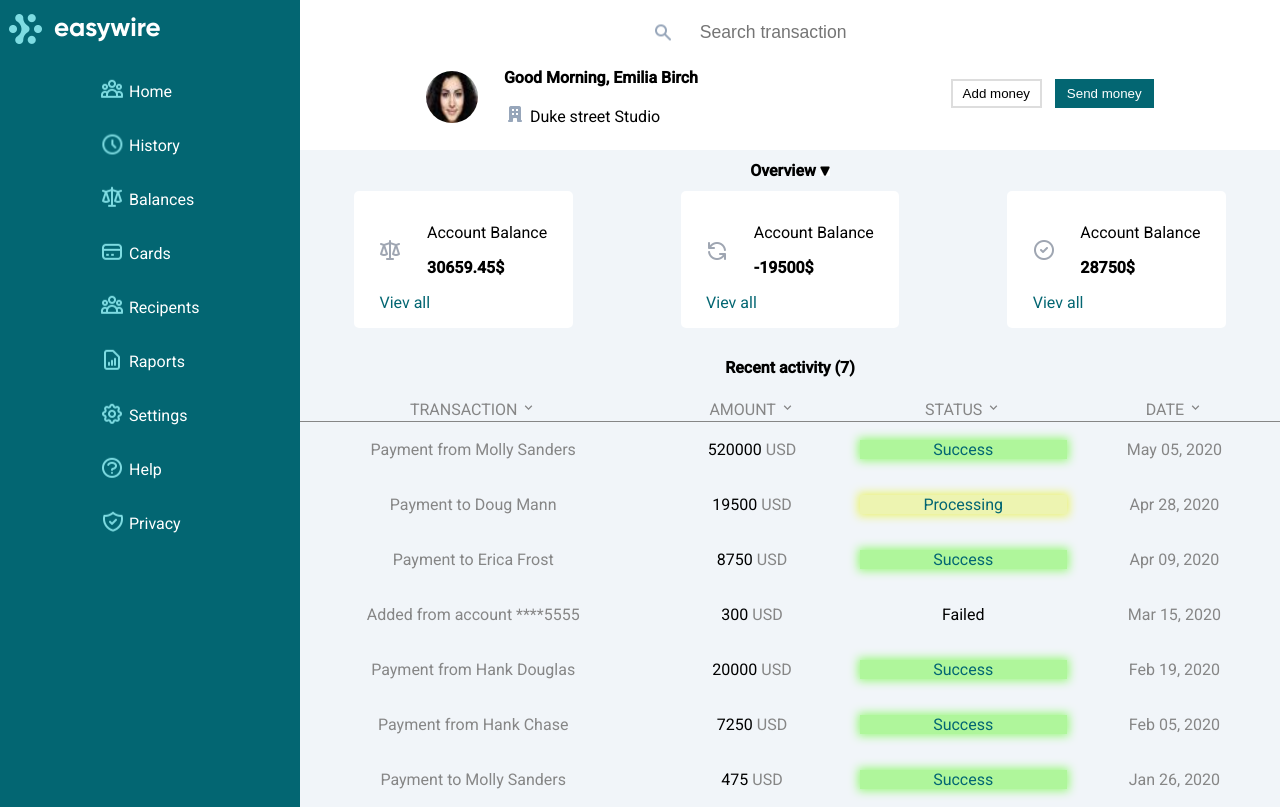
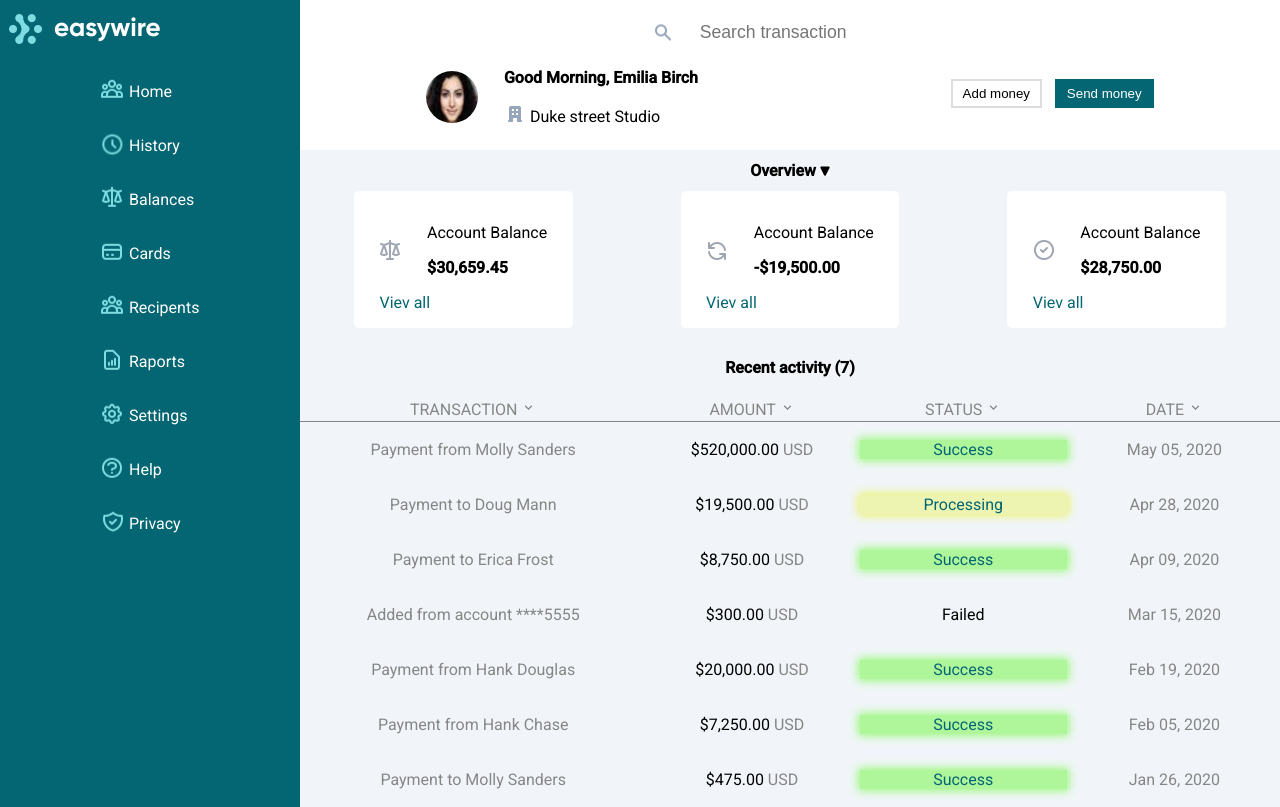
Before and after one commit to WojciechxFalkowski/paymentApp, an Angular app: page /home in a window 1280 px wide. Built offline with nearby package versions, Linux system fonts and the light colour scheme.

Commit message:
first deploy github pages

```diff
--- a/src/app/overview/overview.component.html
+++ b/src/app/overview/overview.component.html
@@ -8,7 +8,7 @@
         <img class="card__img" src="./../../assets/images/overview/accountBalance.png">
         <div class="card__information information">
           <p class="card__title">Account Balance</p>
-          <p class="card__money">{{accountBalance}}$</p>
+          <p class="card__money">{{accountBalance| currency}}</p>
         </div>
       </div>
       <a class="card__a" href="#">Viev all</a>
@@ -18,7 +18,7 @@
         <img class="card__img" src="./../../assets/images/overview/pending.png">
         <div class="card__information information">
           <p class="card__title">Account Balance</p>
-          <p class="card__money">{{pending}}$</p>
+          <p class="card__money">{{pending| currency}}</p>
         </div>
       </div>
       <a class="card__a" href="#">Viev all</a>
@@ -28,7 +28,7 @@
         <img class="card__img" src="./../../assets/images/overview/processed.png">
         <div class="card__information information">
           <p class="card__title">Account Balance</p>
-          <p class="card__money">{{processed}}$</p>
+          <p class="card__money">{{processed| currency}}</p>
         </div>
       </div>
       <a class="card__a" href="">Viev all</a>
--- a/src/app/recent-activity/recent-activity.component.html
+++ b/src/app/recent-activity/recent-activity.component.html
@@ -45,7 +45,7 @@
     </tr>
     <tr class="recent-activity__tr" *ngFor="let transtaction of transactions">
       <td class="recent-activity__td">{{transtaction.transaction}}</td>
-      <td class="recent-activity__td">{{transtaction.amount}} <span>USD</span></td>
+      <td class="recent-activity__td">{{transtaction.amount | currency}} <span>USD</span></td>
       <td class="recent-activity__td">
         <p
           [ngClass]="transtaction.status=='Success'? 'recent-activity__p--green' : transtaction.status=='Processing'?'recent-activity__p--yellow':''">
```
Also changed, not shown: src/app/recent-activity/recent-activity.component.ts (+1 -30 lines), src/app/services/data.service.ts (added, +9 -0 lines), 32 other files (tests, documents, lock files or other folders).
